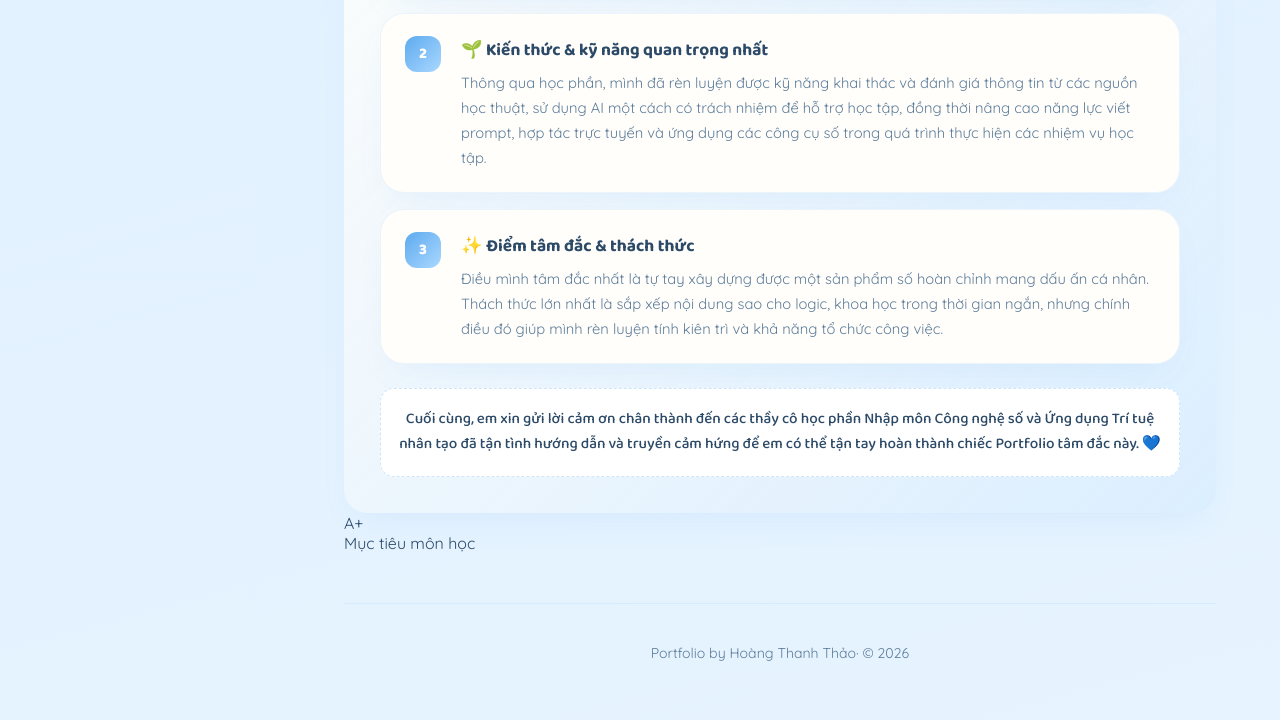
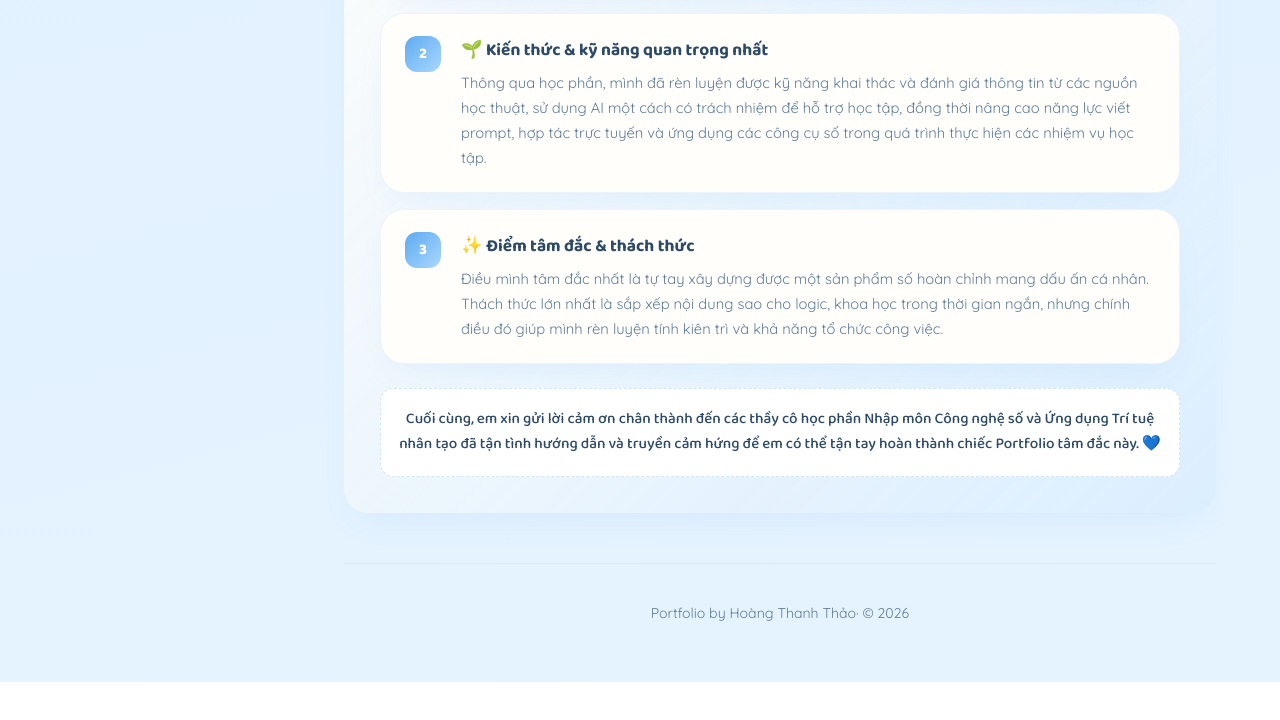
Before and after one commit to vermouthie16-crypto/hoangthanhthao, a plain HTML site: page index.html in a window 1280 px wide. Shown: the part 3280-4000 px from the top of the page. After the commit the page ends 3962 px from the top, so only its background shows below. Drawn offline with Linux system fonts and the light colour scheme.

Commit message:
Update index.html

```diff
--- a/index.html
+++ b/index.html
@@ -401,12 +401,16 @@
         <p>Cuối cùng, em xin gửi lời cảm ơn chân thành đến các thầy cô học phần Nhập môn Công nghệ số và Ứng dụng Trí tuệ nhân tạo đã tận tình hướng dẫn và truyền cảm hứng để em có thể tận tay hoàn thành chiếc Portfolio tâm đắc này. 💙</p>
       </div>
          </div>
-    <div class="stats-row">
-      <div class="stat">
-        <div class="num">A+</div>
-        <div class="lbl">Mục tiêu môn học</div>
+  <div class="stats-row reveal">
+        <div class="stat stat-project">
+        </div>
+
+        <div class="stat stat-target">
+        </div>
+
+        <div class="stat stat-effort">
+        </div>
       </div>
-    </div>
     </div>
   </section>
 
```
